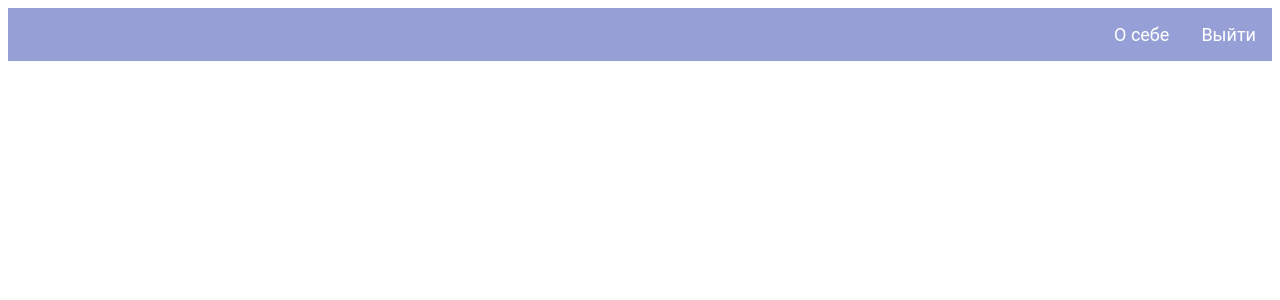
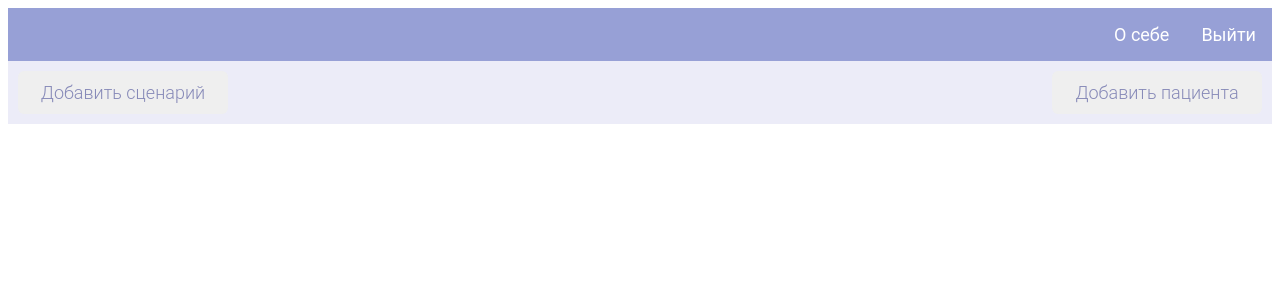
Before and after one commit to PeregrinAl/Speech-frontend-svelte, a SvelteKit app in the folder frontend/myapp/: page /specialist in a window 1280 px wide. Shown: the top 300 px of the page. Built offline with nearby package versions, Linux system fonts and the light colour scheme.

Commit message:
specialist page designed

```diff
--- /dev/null
+++ b/frontend/myapp/src/components/Modal.svelte
@@ -0,0 +1,69 @@
+<script>
+	export let showModal; // boolean
+
+	let dialog; // HTMLDialogElement
+
+	$: if (dialog && showModal) dialog.showModal();
+</script>
+
+<!-- svelte-ignore a11y-click-events-have-key-events a11y-no-noninteractive-element-interactions -->
+<dialog
+	bind:this={dialog}
+	on:close={() => (showModal = false)}
+	on:click|self={() => dialog.close()}
+>
+	<!-- svelte-ignore a11y-no-static-element-interactions -->
+	<div on:click|stopPropagation>
+		<slot name="header" />
+		<slot />
+		<!-- svelte-ignore a11y-autofocus -->
+        <div class="spaceBetween">
+		<button autofocus on:click={() => dialog.close()}>Закрыть</button>
+        <button on:click={() => dialog.close()}>Добавить</button>
+    </div>
+	</div>
+</dialog>
+
+<style>
+
+	dialog {
+		max-width: 50em;
+		border-radius: 0.2em;
+		border: none;
+		padding: 0;
+	}
+	dialog > div {
+		padding: 1em;
+	}
+	dialog[open] {
+		animation: zoom 0.3s cubic-bezier(0.34, 1.56, 0.64, 1);
+	}
+	@keyframes zoom {
+		from {
+			transform: scale(0.95);
+		}
+		to {
+			transform: scale(1);
+		}
+	}
+	dialog[open]::backdrop {
+		animation: fade 0.2s ease-out;
+	}
+	@keyframes fade {
+		from {
+			opacity: 0;
+		}
+		to {
+			opacity: 1;
+		}
+	}
+	button {
+        color: rgb(135, 138, 184);
+        font-family: "Roboto", sans-serif;
+		display: block;
+	}
+    .spaceBetween {
+        display: flex;
+        justify-content: space-between;
+    }
+</style>
--- a/frontend/myapp/src/routes/patient/+page.svelte
+++ b/frontend/myapp/src/routes/patient/+page.svelte
@@ -1,5 +1,5 @@
 <script>
-    import Nav from '../../components/navigation.svelte';
+    import Nav from '../../components/Navigation.svelte';
 </script>
 
 <Nav/>
--- a/frontend/myapp/src/routes/specialist/+page.svelte
+++ b/frontend/myapp/src/routes/specialist/+page.svelte
@@ -1,5 +1,102 @@
 <script>
-    import Nav from '../../components/navigation.svelte';
+    import Nav from '../../components/Navigation.svelte';
+    import Modal from '../../components/Modal.svelte';
+    let showModal = false;
+    let patientId = 0;
+	const addUser = async() => {
+		showModal = true;
+		try {
+			const response = await fetch('http://localhost:8000/main/addUser', {
+				method: 'POST',
+				headers: {'Content-Type': 'application/json'},
+				credentials: "include",
+				body: JSON.stringify({
+					id
+				})
+			});
+			const content = await response.json();
+			if (content.type == "SPECIALIST") {
+
+			}
+			else if (content.type == "PATIENT")  {
+
+			}
+			else {
+
+			}
+		}
+
+		catch {
+
+		}
+  }
 </script>
 
+<style>
+	.specialistPage {
+		display: flex;
+		justify-content: space-between;
+        background-color: #ececf8;
+	}
+
+	button {
+		display: block;
+		min-width: 210px;
+		border: 2px solid transparent;
+		border-radius: 6px;
+		margin: 10px;
+		padding: 9px 15px;
+		color: rgb(135, 138, 184);
+		font-size: 18px;
+		font-weight: 300;
+        font-family: "Roboto", sans-serif;
+		transition: background-color 0.2s linear;
+	}
+	button:hover {
+		background-color: #bbe4b6;
+		cursor: pointer;
+		transition: background-color 0.2s linear;
+	}
+
+	button:focus-visible {
+		border: 2px solid #bbe4b6;
+		outline: none;
+	}
+    button:focus {
+		border: 2px solid #bbe4b6;
+		outline: none;
+	}
+    button:disabled {
+		opacity: 0.5;
+		cursor: not-allowed;
+	}
+    label {
+        font-size: 18px;
+        color: rgb(135, 138, 184);
+        font-family: "Roboto", sans-serif;
+    }
+</style>
+
 <Nav/>
+<Modal bind:showModal>
+    <label>
+        Идентификатор пациента
+        <input
+          bind:value={patientId}
+          type='number'
+          name="name"
+          id="name"
+          placeholder="Идентификатор"
+          required
+          >
+      </label>
+</Modal>
+<dev class='specialistPage'>
+<dev class='scenarios'>
+	<button>Добавить сценарий</button>
+</dev>
+
+<dev class='patients'>
+	<button on:click={addUser}>Добавить пациента</button>
+</dev>
+</dev>
```
